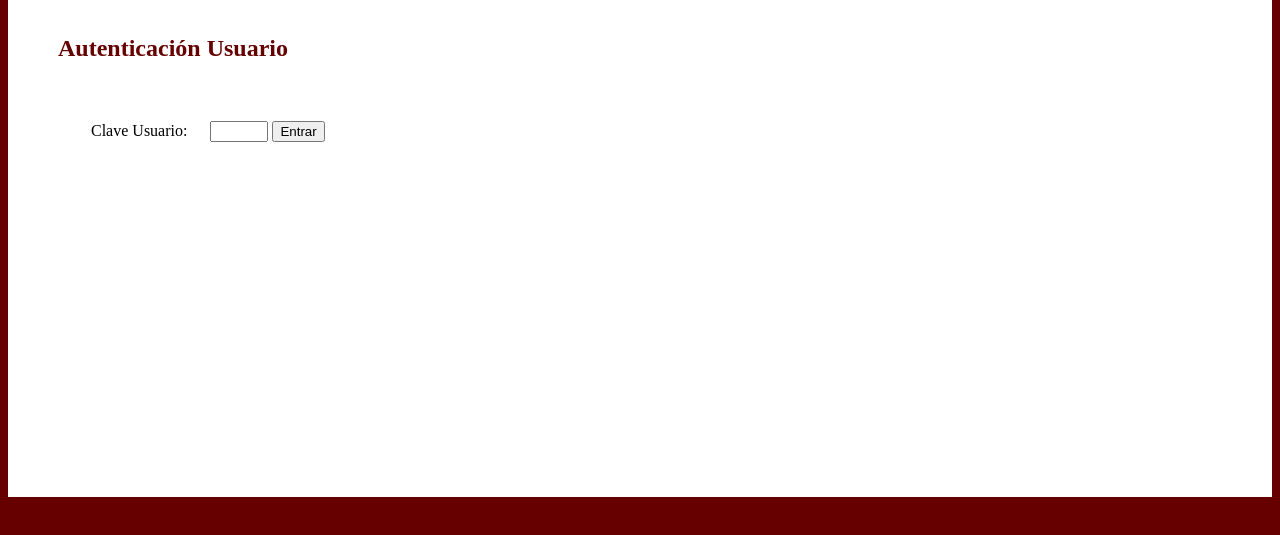
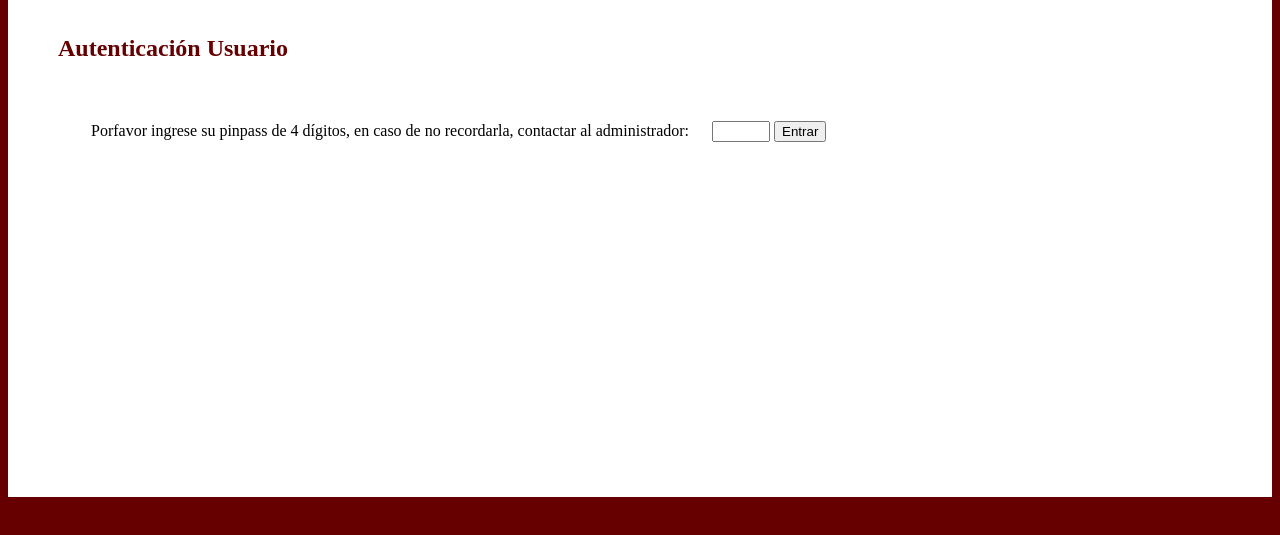
Before and after one commit to Camjimo/PBD-Barkazapp, a plain HTML site: page Escritorio/login.html in a window 1280 px wide. Shown: the part 97-632 px from the top of the page. Drawn offline with Linux system fonts and the light colour scheme.

Commit message:
cambio texto

```diff
--- a/Escritorio/login.html
+++ b/Escritorio/login.html
@@ -25,7 +25,7 @@
 			<table style="margin-left:80px">
 				<tr>
 					<td style="padding-right:20px">
-						Clave Usuario:
+						Porfavor ingrese su pinpass de 4 dígitos, en caso de no recordarla, contactar al administrador:
 					</td>
 					<td>
 						<input type="password" name="pass" maxlength="4" style="width:50px">
```
